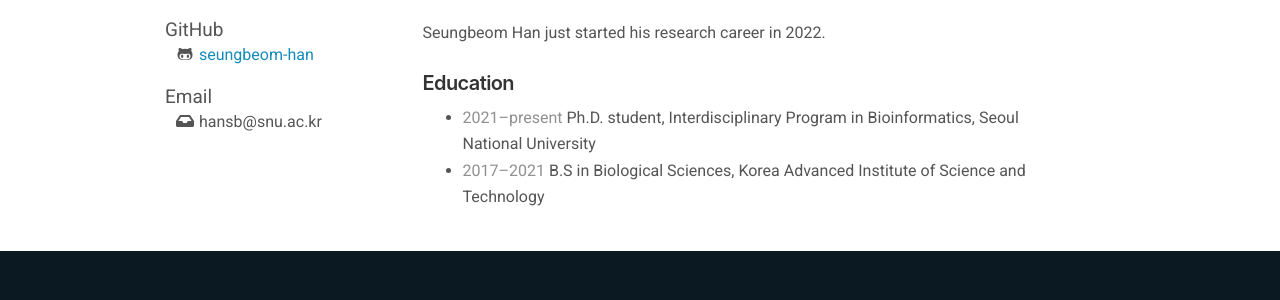
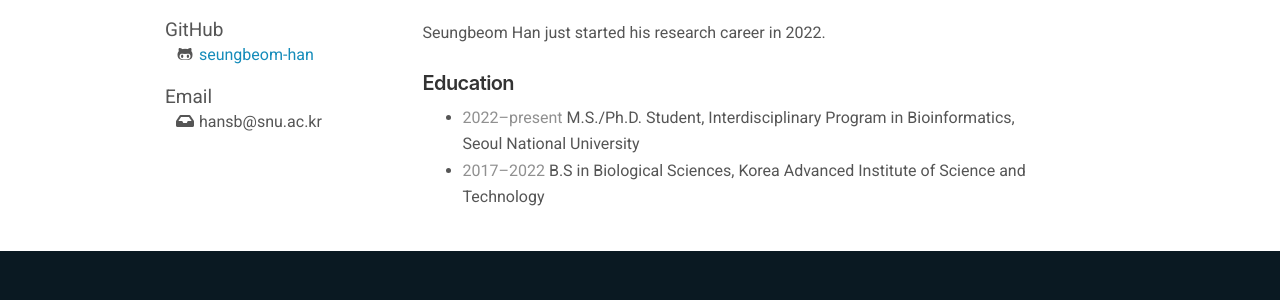
Before and after one commit to ChangLabSNU/ChangLabSNU.github.io, a Jekyll site: the page built from _pages/team/seungbeom-han.md, in a window 1280 px wide. Shown: the part 379-679 px from the top of the page. Built offline with Jekyll 4.4.1, drawn with Linux system fonts in a browser that asks for light colours; nearby versions of some CDN libraries; some web fonts are replaced.

Commit message:
Fix years.

```diff
--- a/_pages/team/seungbeom-han.md
+++ b/_pages/team/seungbeom-han.md
@@ -18,6 +18,6 @@ Seungbeom Han just started his research career in 2022.
 #### Education
 
 <ul class="chronological">
-  <li><span>2021–present</span> Ph.D. student, Interdisciplinary Program in Bioinformatics, Seoul National University</li>
-  <li><span>2017–2021</span> B.S in Biological Sciences, Korea Advanced Institute of Science and Technology</li>
+  <li><span>2022–present</span> M.S./Ph.D. Student, Interdisciplinary Program in Bioinformatics, Seoul National University</li>
+  <li><span>2017–2022</span> B.S in Biological Sciences, Korea Advanced Institute of Science and Technology</li>
 </ul>
```
